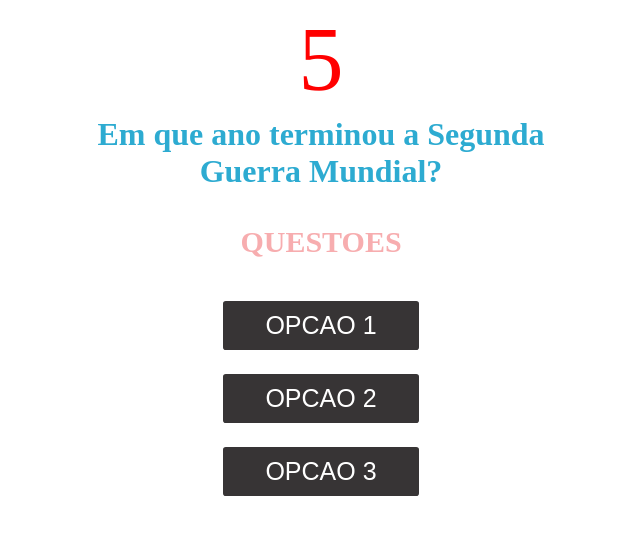
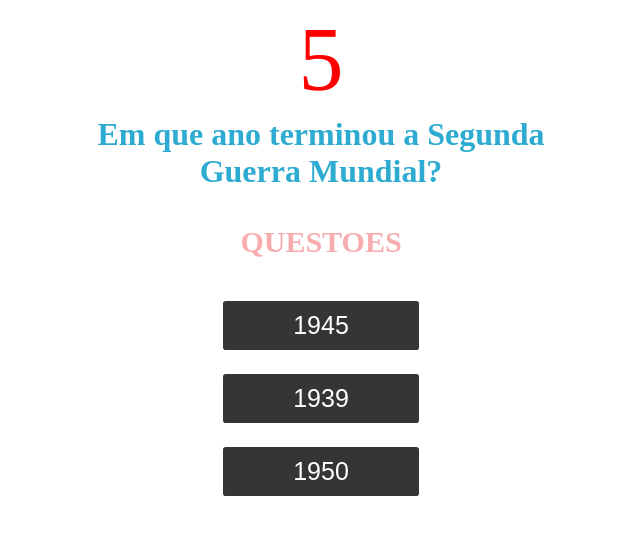
Before and after one commit to LucasAKuhn/historyQuiz, an Angular app: page /game in a window 1280 px wide. Shown: the top 534 px of the page, without its empty margins (319-959 px from the left). Built offline with nearby package versions, Linux system fonts and the light colour scheme.

Commit message:
Feito parte da logica

```diff
--- a/src/app/components/game/game.component.html
+++ b/src/app/components/game/game.component.html
@@ -4,8 +4,8 @@
 
   <p id="progress">QUESTOES</p>
   <div id="choices">
-    <button class="button" id="btn0">OPCAO 1</button>
-    <button class="button" id="btn1">OPCAO 2</button>
-    <button class="button" id="btn2">OPCAO 3</button>
+    <button class="button" id="btn0" (click)="checkAnswer(0)">{{ currentQuestion.choices[0] }}</button>
+    <button class="button" id="btn1" (click)="checkAnswer(1)">{{ currentQuestion.choices[1] }}</button>
+    <button class="button" id="btn2" (click)="checkAnswer(2)">{{ currentQuestion.choices[2] }}</button>
   </div>
 </div>
--- a/src/app/components/game/game.component.ts
+++ b/src/app/components/game/game.component.ts
@@ -34,7 +34,6 @@ export class GameComponent implements OnInit, OnDestroy {
         clearInterval(this.interval);
         this.nextQuestion();
         this.timeLeft = 10;
-        this.startTimer();
       }
     }, 1000);
   }
@@ -44,9 +43,28 @@ export class GameComponent implements OnInit, OnDestroy {
       this.questionIndex++;
       this.currentQuestion = this.questions[this.questionIndex];
       this.timeLeft = 10;
+      this.shuffleChoices(); // Chama o método para embaralhar as escolhas
       this.startTimer();
     } else {
-
+      // Lógica para finalizar o jogo
+      console.log('Jogo finalizado!');
+      // Por exemplo, você pode reiniciar o jogo ou mostrar uma mensagem de conclusão
     }
   }
+
+  shuffleChoices() {
+    fisherYatesShuffle(this.currentQuestion.choices);
+  }
+
+  checkAnswer(index: number) {
+    const selectedChoice = this.currentQuestion.choices[index];
+    if (selectedChoice === this.currentQuestion.answer) {
+      console.log('Resposta correta!');
+    } else {
+      console.log('Resposta incorreta!');
+    }
+  }
+
+
+
 }
```
